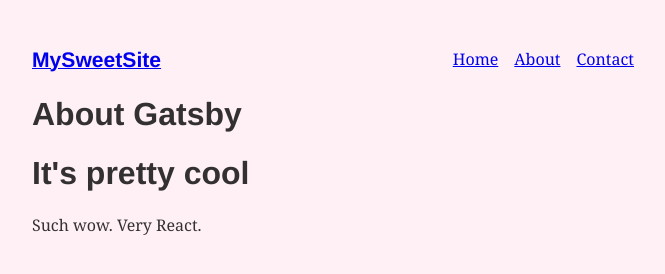
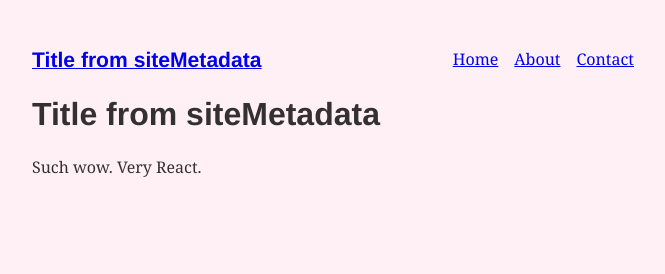
Before and after one commit to jinimong/gatsby-tutorial, a Gatsby site: page /about in a window 1280 px wide. Shown: the whole page, without its empty margins (299-964 px from the left). Built offline with nearby package versions, Linux system fonts and the light colour scheme; Gatsby itself is replaced by a stand-in of ours.

Commit message:
Add Tutorial Part 4

```diff
--- a/gatsby-config.js
+++ b/gatsby-config.js
@@ -1,4 +1,7 @@
 module.exports = {
+  siteMetadata: {
+    title: `Title from siteMetadata`,
+  },
   plugins: [
     {
       resolve: `gatsby-plugin-typography`,
--- a/src/components/layout.js
+++ b/src/components/layout.js
@@ -1,5 +1,5 @@
 import React from "react"
-import { Link } from "gatsby"
+import { useStaticQuery, Link, graphql } from "gatsby"
 
 const ListLink = props => (
   <li style={{ display: `inline-block`, marginRight: `1rem` }}>
@@ -8,11 +8,22 @@ const ListLink = props => (
 )
 
 export default function Layout({ children }) {
+  const data = useStaticQuery(
+    graphql`
+      query {
+        site {
+          siteMetadata {
+            title
+          }
+        }
+      }
+    `
+  )
   return (
     <div style={{ margin: `3rem auto`, maxWidth: 650, padding: `0 1rem` }}>
       <header style={{ marginBottom: `1.5rem` }}>
         <Link to="/" style={{ textShadow: `none`, backgroundImage: `none` }}>
-          <h3 style={{ display: `inline` }}>MySweetSite</h3>
+          <h3 style={{ display: `inline` }}>{data.site.siteMetadata.title}</h3>
         </Link>
         <ul style={{ listStyle: `none`, float: `right` }}>
           <ListLink to="/">Home</ListLink>
--- a/src/pages/about.js
+++ b/src/pages/about.js
@@ -1,13 +1,23 @@
 import React from "react"
+import { graphql } from "gatsby"
 import Header from "../components/header"
 import Layout from "../components/layout"
 
-export default function About() {
+export default function About({ data }) {
   return (
     <Layout>
-      <Header headerText="About Gatsby" />
-      <Header headerText="It's pretty cool" />
+      <Header headerText={data.site.siteMetadata.title} />
       <p>Such wow. Very React.</p>
     </Layout>
   )
 }
+
+export const query = graphql`
+  query {
+    site {
+      siteMetadata {
+        title
+      }
+    }
+  }
+`
```
